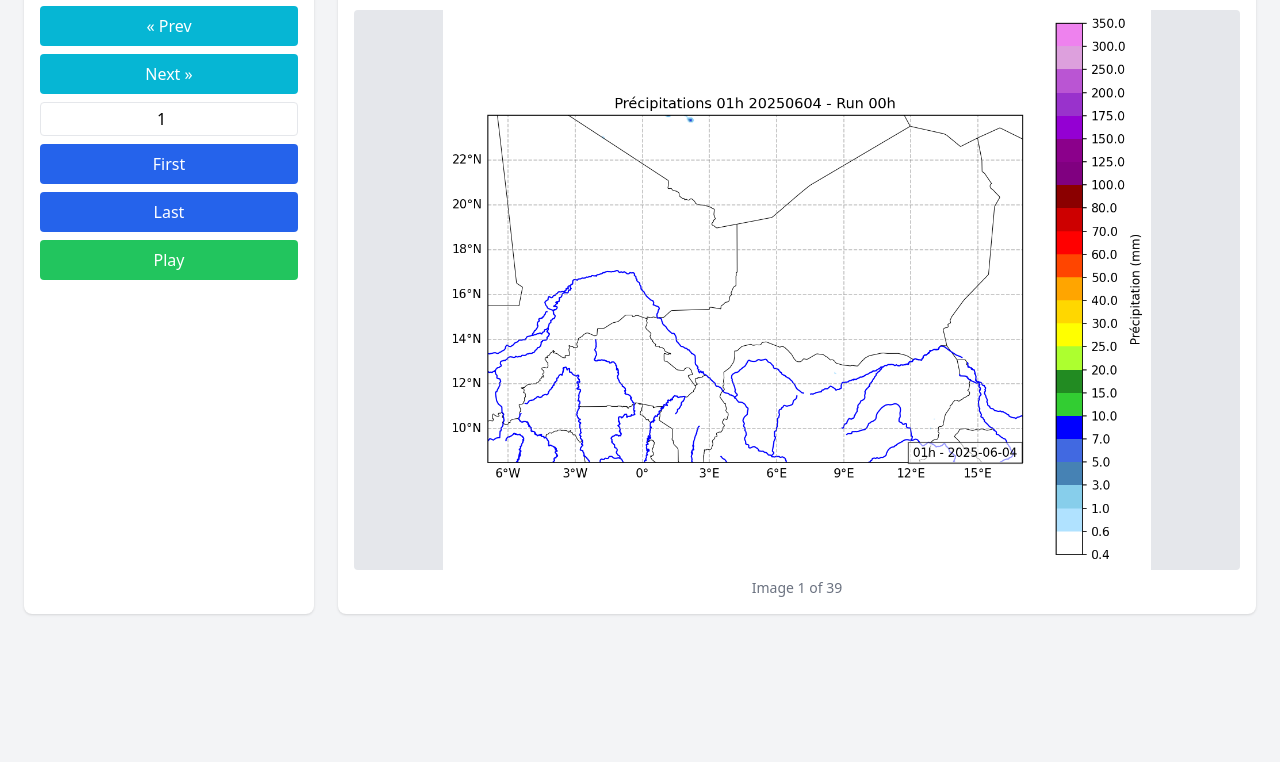
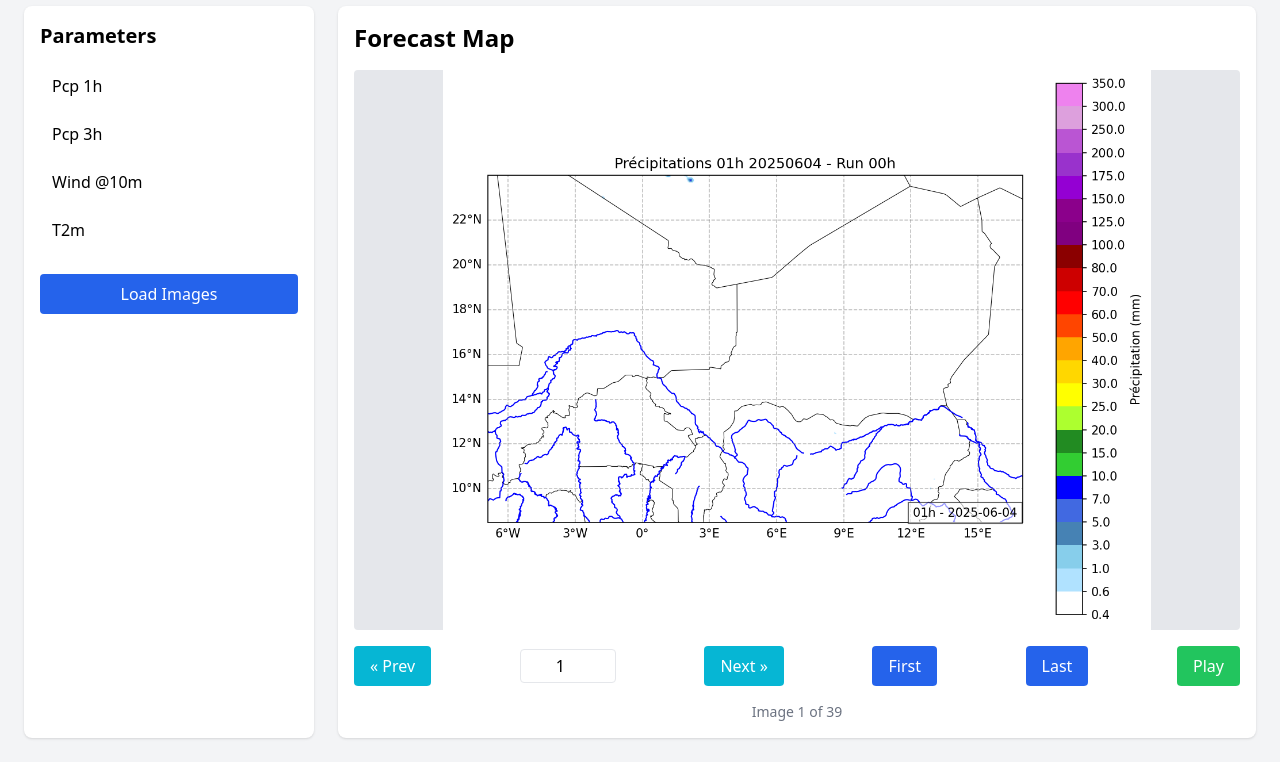
Before and after one commit to erapisardi/slapis, a plain HTML site: page index.html in a window 1280 px wide. Shown: the part 78-840 px from the top of the page. Before the commit the page ends 800 px from the top, so only its background shows below. Drawn offline with nearby package versions, Linux system fonts and the light colour scheme.

Commit message:
Update index.html

```diff
--- a/index.html
+++ b/index.html
@@ -1,13 +1,14 @@
 <!DOCTYPE html>
 <html lang="en">
 <head>
-  <meta charset="UTF-8">
-  <meta name="viewport" content="width=device-width, initial-scale=1.0">
-  <title>Slapis Viewer - Complete Interface</title>
+  <meta charset="UTF-8" />
+  <meta name="viewport" content="width=device-width, initial-scale=1.0" />
+  <title>Slapis Viewer 💙</title>
   <script src="https://cdn.tailwindcss.com"></script>
   <script>
-    const imageList = [
-      "precip_1h_01h20250604_00h.png", "precip_1h_01h20250605_00h.png",
+    const datasets = {
+      "Pcp 1h": [
+        "precip_1h_01h20250604_00h.png", "precip_1h_01h20250605_00h.png",
       "precip_1h_02h20250604_00h.png", "precip_1h_02h20250605_00h.png",
       "precip_1h_03h20250604_00h.png", "precip_1h_03h20250605_00h.png",
       "precip_1h_04h20250604_00h.png", "precip_1h_04h20250605_00h.png",
@@ -27,20 +28,34 @@
       "precip_1h_18h20250604_00h.png", "precip_1h_18h20250605_00h.png",
       "precip_1h_19h20250604_00h.png", "precip_1h_19h20250605_00h.png",
       "precip_1h_20h20250604_00h.png"
-    ];
+        // ... aggiungi il resto qui
+      ],
+      "Pcp 3h": [
+        "precip_3h_18h20250605_00h.png", "precip_3h_21h20250605_00h.png"
+      ],
+      "Wind @10m": [],
+      "T2m": []
+    };
 
+    let currentList = [];
     let currentIndex = 0;
     let playInterval = null;
 
     function showImage() {
       const img = document.getElementById("mainImage");
-      img.src = `images/${imageList[currentIndex]}`;
-      document.getElementById("imgNumDisplay").textContent = currentIndex + 1;
-      document.getElementById("imgTotalDisplay").textContent = imageList.length;
+      if (currentList.length > 0) {
+        img.src = `images/${currentList[currentIndex]}`;
+        document.getElementById("imgNumDisplay").textContent = currentIndex + 1;
+        document.getElementById("imgTotalDisplay").textContent = currentList.length;
+      } else {
+        img.src = "";
+        document.getElementById("imgNumDisplay").textContent = 0;
+        document.getElementById("imgTotalDisplay").textContent = 0;
+      }
     }
 
     function nextImage() {
-      if (currentIndex < imageList.length - 1) currentIndex++;
+      if (currentIndex < currentList.length - 1) currentIndex++;
       showImage();
     }
 
@@ -50,7 +65,7 @@
     }
 
     function goTo(index) {
-      currentIndex = Math.min(Math.max(0, index), imageList.length - 1);
+      currentIndex = Math.min(Math.max(0, index), currentList.length - 1);
       showImage();
     }
 
@@ -62,39 +77,57 @@
         btn.textContent = "Play";
       } else {
         playInterval = setInterval(() => {
-          currentIndex = (currentIndex + 1) % imageList.length;
+          currentIndex = (currentIndex + 1) % currentList.length;
           showImage();
         }, 500);
         btn.textContent = "Stop";
       }
     }
 
-    window.onload = () => showImage();
+    function selectParameter(param) {
+      currentList = datasets[param];
+      currentIndex = 0;
+      showImage();
+    }
+
+    window.onload = () => {
+      selectParameter("Pcp 1h");
+    };
   </script>
 </head>
 <body class="bg-gray-100 font-sans">
   <div class="max-w-7xl mx-auto p-6">
+    <h1 class="text-3xl font-bold text-center text-cyan-700 mb-6">Slapis Viewer 💙</h1>
     <div class="grid grid-cols-12 gap-6">
       <!-- Sidebar -->
       <aside class="col-span-3 bg-white p-4 rounded-lg shadow">
-        <h2 class="text-xl font-semibold mb-4">Controls</h2>
-        <div class="space-y-2">
-          <button onclick="prevImage()" class="w-full bg-cyan-500 text-white px-4 py-2 rounded hover:bg-cyan-600">&laquo; Prev</button>
-          <button onclick="nextImage()" class="w-full bg-cyan-500 text-white px-4 py-2 rounded hover:bg-cyan-600">Next &raquo;</button>
-          <input type="number" value="1" min="1" max="99" onchange="goTo(parseInt(this.value)-1)" class="w-full border px-2 py-1 rounded text-center">
-          <button onclick="goTo(0)" class="w-full bg-blue-600 text-white rounded py-2">First</button>
-          <button onclick="goTo(imageList.length - 1)" class="w-full bg-blue-600 text-white rounded py-2">Last</button>
-          <button id="playBtn" onclick="togglePlay()" class="w-full bg-green-500 text-white rounded py-2">Play</button>
+        <h2 class="text-xl font-semibold mb-4">Parameters</h2>
+        <ul class="space-y-2">
+          <li><button onclick="selectParameter('Pcp 1h')" class="w-full text-left px-3 py-2 rounded hover:bg-blue-50">Pcp 1h</button></li>
+          <li><button onclick="selectParameter('Pcp 3h')" class="w-full text-left px-3 py-2 rounded hover:bg-blue-50">Pcp 3h</button></li>
+          <li><button onclick="selectParameter('Wind @10m')" class="w-full text-left px-3 py-2 rounded hover:bg-blue-50">Wind @10m</button></li>
+          <li><button onclick="selectParameter('T2m')" class="w-full text-left px-3 py-2 rounded hover:bg-blue-50">T2m</button></li>
+        </ul>
+        <div class="mt-6">
+          <button onclick="showImage()" class="bg-blue-600 text-white px-4 py-2 rounded hover:bg-blue-700 w-full">Load Images</button>
         </div>
       </aside>
 
       <!-- Main content -->
       <main class="col-span-9 bg-white p-4 rounded-lg shadow">
-        <h1 class="text-2xl font-bold mb-4">Forecast Map</h1>
-        <div class="bg-gray-200 flex items-center justify-center rounded overflow-hidden">
+        <h2 class="text-2xl font-bold mb-4">Forecast Map</h2>
+        <div class="bg-gray-200 flex items-center justify-center rounded overflow-hidden mb-4">
           <img id="mainImage" class="max-w-full max-h-[70vh] object-contain" alt="Forecast frame">
         </div>
-        <div class="text-sm text-gray-500 mt-2 text-center">
+        <div class="flex justify-between items-center gap-2 mb-4">
+          <button onclick="prevImage()" class="bg-cyan-500 text-white px-4 py-2 rounded hover:bg-cyan-600">&laquo; Prev</button>
+          <input type="number" value="1" min="1" max="99" onchange="goTo(parseInt(this.value)-1)" class="border px-2 py-1 rounded w-24 text-center">
+          <button onclick="nextImage()" class="bg-cyan-500 text-white px-4 py-2 rounded hover:bg-cyan-600">Next &raquo;</button>
+          <button onclick="goTo(0)" class="bg-blue-600 text-white rounded py-2 px-4">First</button>
+          <button onclick="goTo(currentList.length - 1)" class="bg-blue-600 text-white rounded py-2 px-4">Last</button>
+          <button id="playBtn" onclick="togglePlay()" class="bg-green-500 text-white rounded py-2 px-4">Play</button>
+        </div>
+        <div class="text-sm text-gray-500 text-center">
           Image <span id="imgNumDisplay">1</span> of <span id="imgTotalDisplay">...</span>
         </div>
       </main>
```
